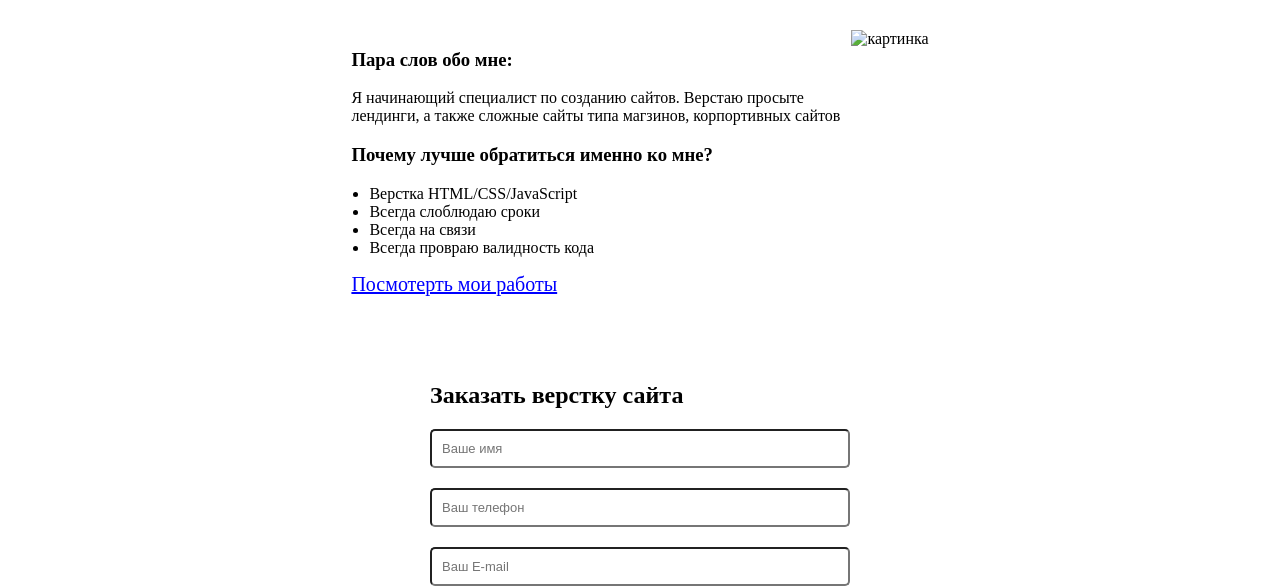
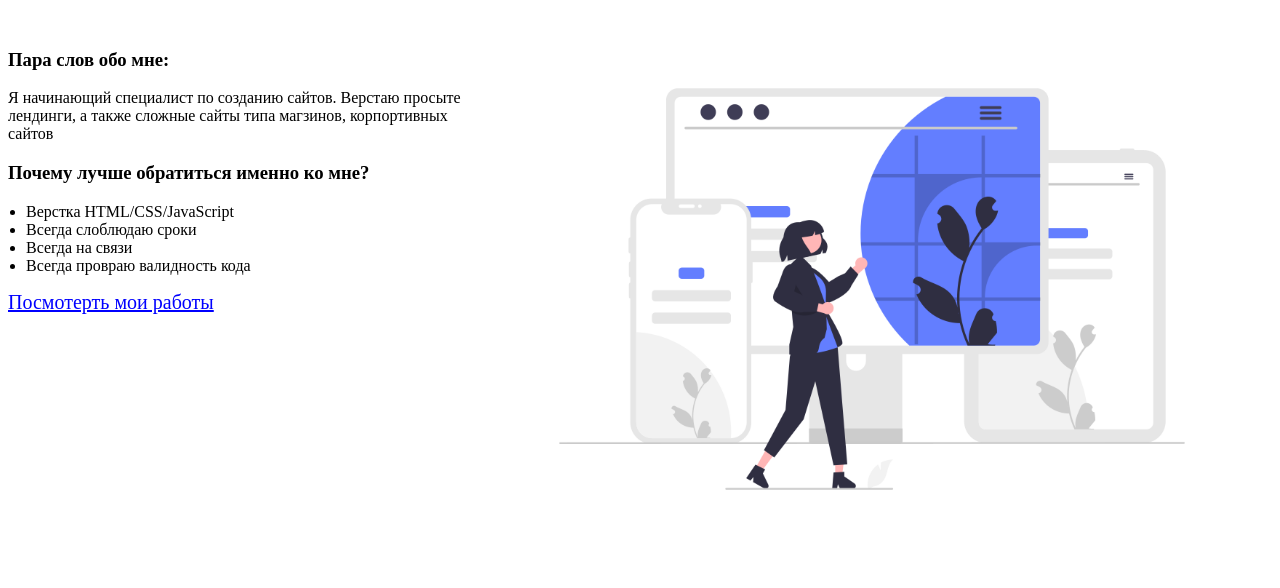
Before and after one commit to Shedeeeevvrr/My_first_site, a plain HTML site: page index.html in a window 1280 px wide. Shown: the part 213-801 px from the top of the page. Drawn offline with Linux system fonts and the light colour scheme; the site is published under a folder, as on GitHub Pages, so addresses that start at the root find nothing.

Commit message:
Update index.html

```diff
--- a/index.html
+++ b/index.html
@@ -24,7 +24,7 @@
             <a href="#">Посмотерть мои работы</a>
             <p> </p>
         </div>
-        <img src="/img/undraw_Web_devices_re_m8sc.png" alt="картинка">
+        <img src="img/undraw_Web_devices_re_m8sc.png" alt="картинка">
     </div>
 
     <!--Форма заявки-->
```
